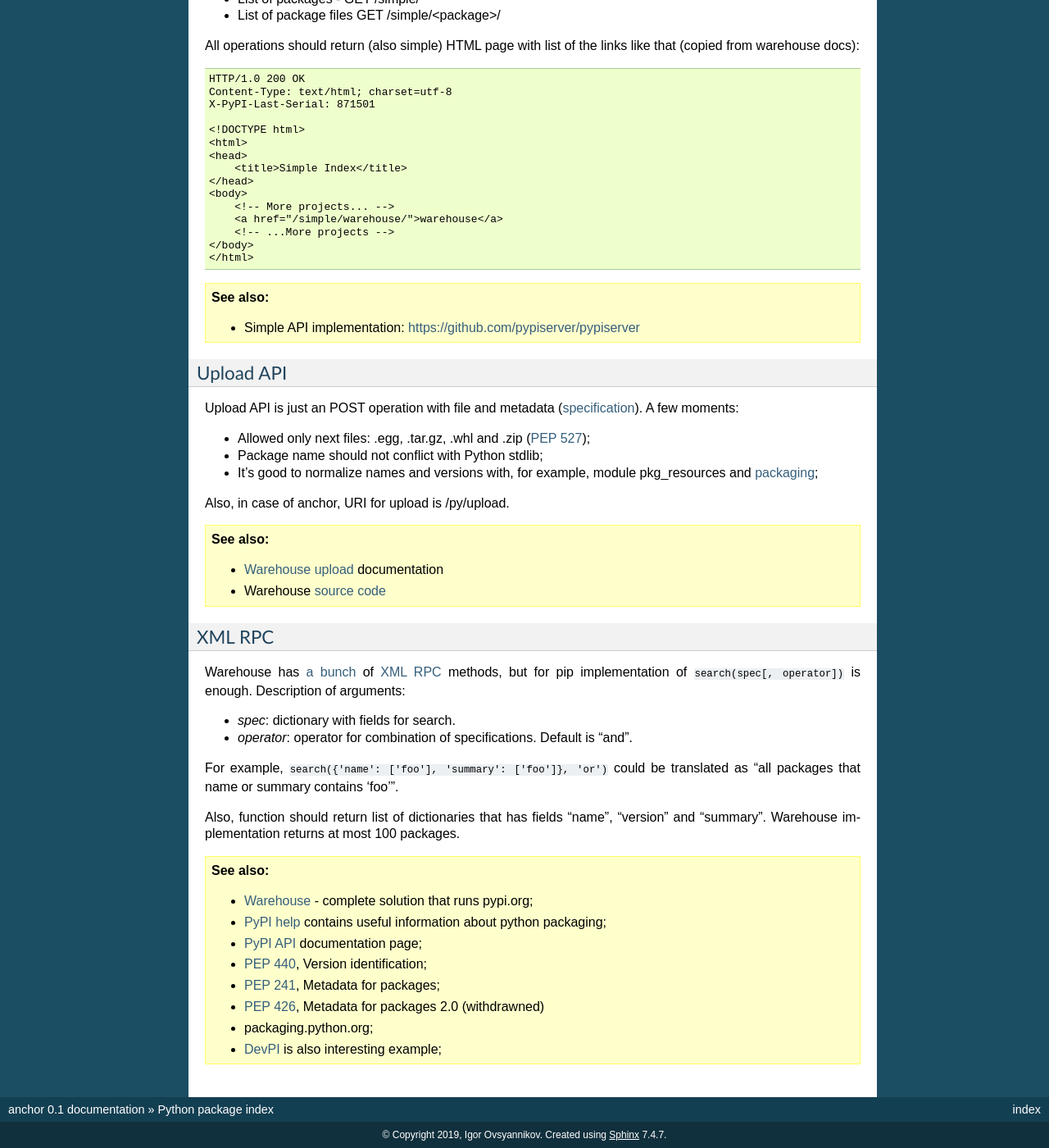
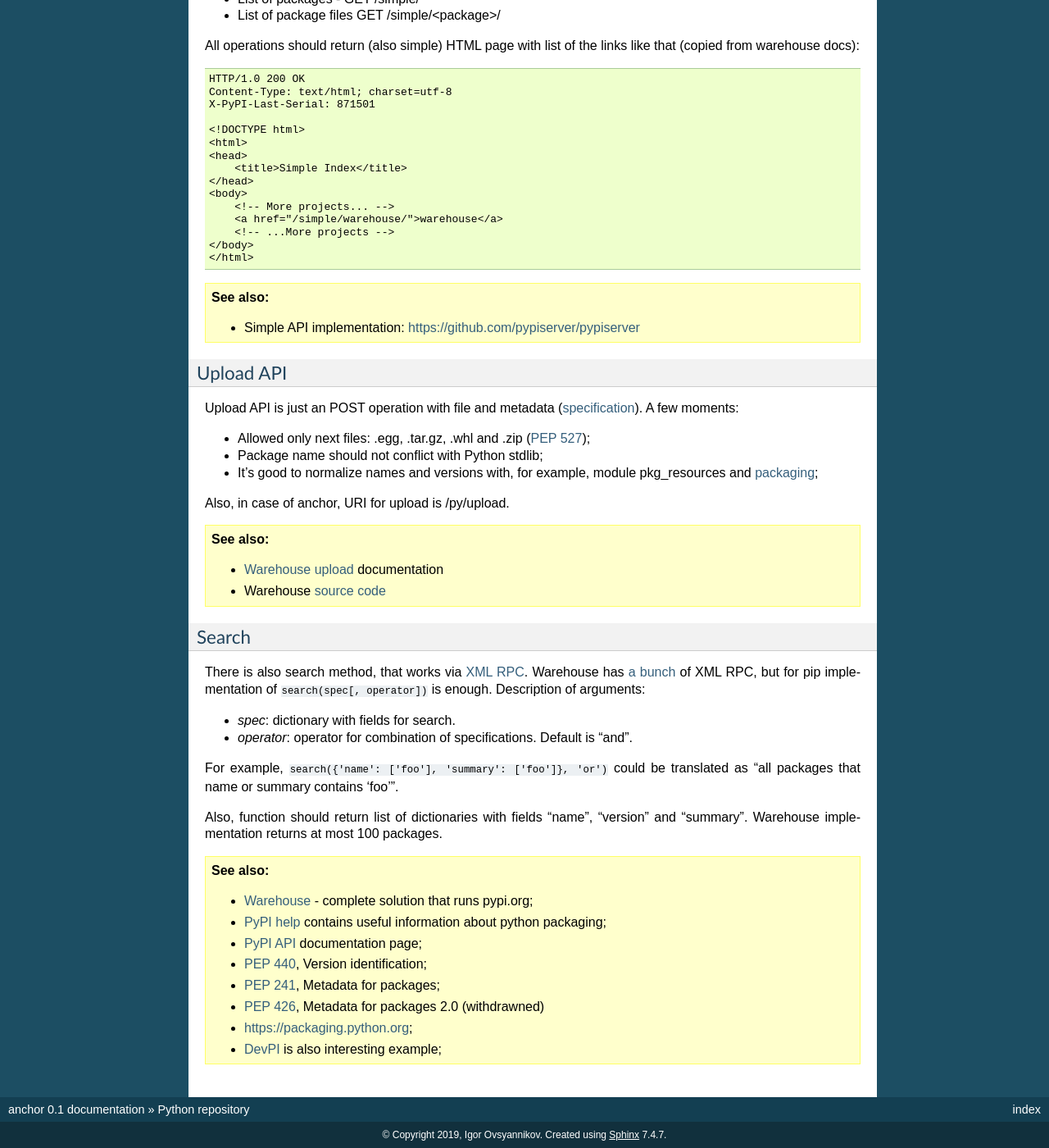
Before and after one commit to kam1sh/anchor, a Sphinx documentation site: the page built from docs/python.rst, in a window 1280 px wide and 1400 px high, scrolled down 451 px. Shown: the whole window at 82% size. Built offline with Sphinx 7.4.7, drawn with Linux system fonts in a browser that asks for light colours; some of the changed text lies outside the part shown.

Commit message:
Packaging documentation

```diff
--- a/docs/python.rst
+++ b/docs/python.rst
@@ -1,4 +1,4 @@
-Python package index
+Python repository
 ========================
 
 TL;DR
@@ -74,10 +74,11 @@
 .. _`packaging`: https://github.com/pypa/packaging
 .. _`specification`: https://packaging.python.org/specifications/core-metadata/
 
-XML RPC
+Search
 ^^^^^^^
 
-Warehouse has `a bunch`_ of `XML RPC`_ methods, but for pip
+There is also search method, that works via `XML RPC`_.
+Warehouse has `a bunch`_ of XML RPC, but for pip
 implementation of ``search(spec[, operator])`` is enough.
 Description of arguments:
 
@@ -87,7 +88,7 @@
 For example, ``search({'name': ['foo'], 'summary': ['foo']}, 'or')``
 could be translated as "all packages that name or summary contains 'foo'".
 
-Also, function should return list of dictionaries that has fields
+Also, function should return list of dictionaries with fields
 "name", "version" and "summary".
 Warehouse implementation returns at most 100 packages.
 
```
Also changed, not shown: other parts of docs/python.rst (+1 -1 lines), docs/packaging.rst (added, +65 -0 lines), 1 other file.
